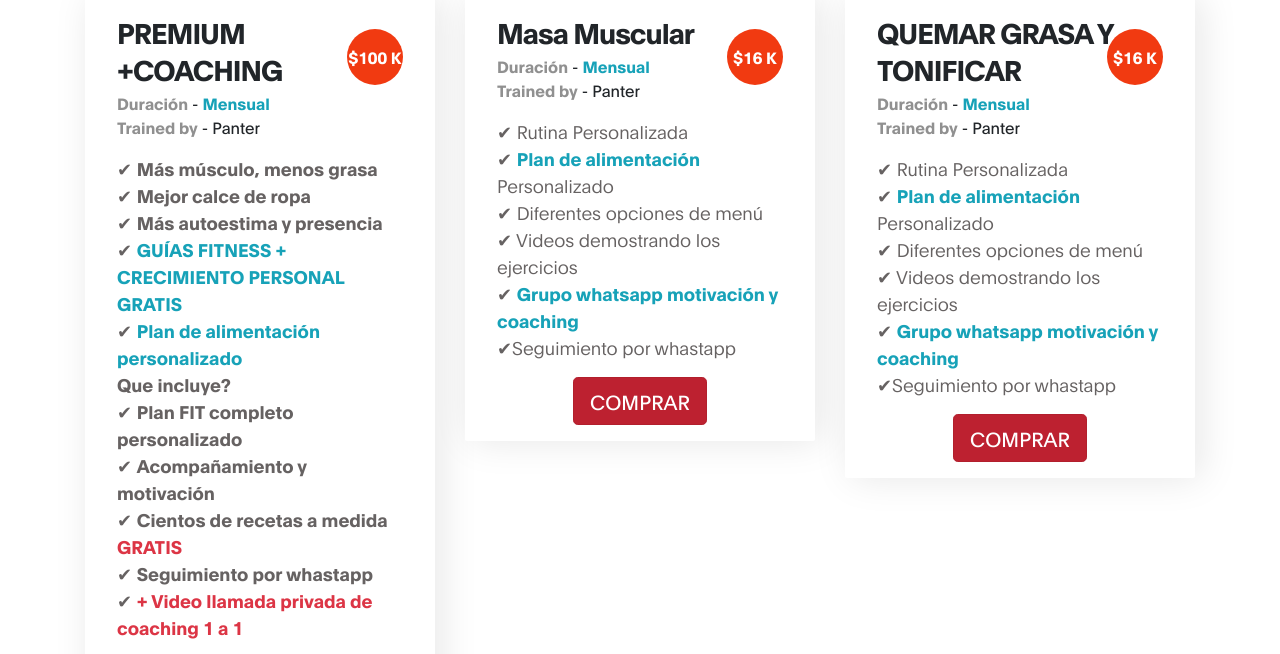
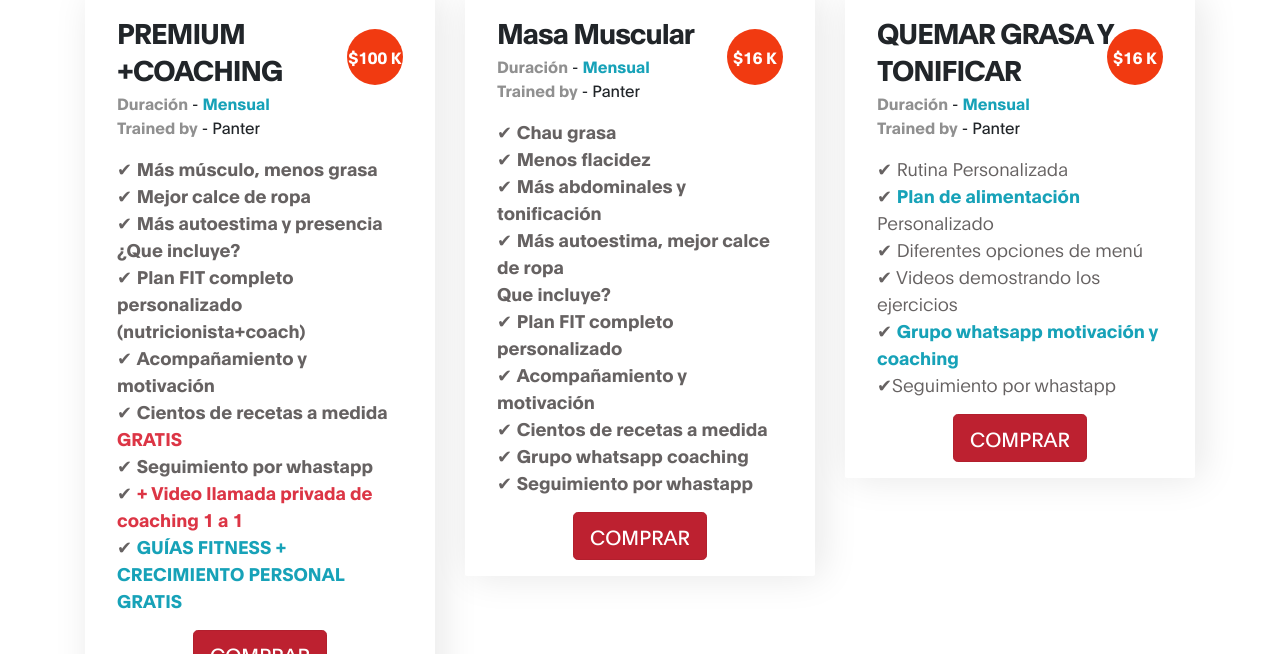
Before and after one commit to john-9999/Panter-Fit, a website: page docs/index.html in a window 1280 px wide. Shown: the part 3304-3958 px from the top of the page. Drawn offline with Linux system fonts and the light colour scheme.

Commit message:
Update index.html

```diff
--- a/docs/index.html
+++ b/docs/index.html
@@ -263,14 +263,10 @@ https://www.tooplate.com/view/2119-gymso-fitness
 
                                             ✔ <b>Más autoestima y presencia</b> <br>
 
-                                            ✔ <b class="text-info">GUÍAS FITNESS + CRECIMIENTO PERSONAL GRATIS</b> <br>
 
-                                            ✔ <b class="text-info">Plan de alimentación personalizado</b> <br>
+                                            <b>¿Que incluye?</b><br>
 
-
-                                            <b>Que incluye?</b><br>
-
-                                            ✔ <b>Plan FIT completo personalizado</b><br>
+                                            ✔ <b>Plan FIT completo personalizado (nutricionista+coach)</b><br>
 
                                             ✔ <b>Acompañamiento y motivación</b><br>
 
@@ -279,6 +275,8 @@ https://www.tooplate.com/view/2119-gymso-fitness
                                             ✔ <b>Seguimiento por whastapp</b><br>
 
                                             ✔ <b class="text-danger">+ Video llamada privada de coaching 1 a 1</b> <br>
+
+                                            ✔ <b class="text-info">GUÍAS FITNESS + CRECIMIENTO PERSONAL GRATIS</b> <br>
                                         </p>
 
                                         <center><a href="https://mpago.la/2yVWdEb" class="btn btn-danger btn-lg active" role="button">COMPRAR</a></center>
@@ -300,17 +298,26 @@ https://www.tooplate.com/view/2119-gymso-fitness
                                         <span class="class-price">$16 K</span>
 
                                         <p class="mt-3">
-                                            ✔ Rutina Personalizada <br>
+                                            ✔ <b>Chau grasa</b><br>
 
-                                            ✔ <b class="text-info">Plan de alimentación</b> Personalizado <br>
+                                            ✔ <b>Menos flacidez</b><br>
 
-                                            ✔ Diferentes opciones de menú<br>
+                                            ✔ <b>Más abdominales y tonificación</b><br>
 
-                                            ✔ Videos demostrando los ejercicios<br>
+                                            ✔ <b>Más autoestima, mejor calce de ropa</b><br>
 
-                                            ✔  <b class="text-info">Grupo whatsapp motivación y coaching</b> <br>
+                                             <b>Que incluye?</b><br>
 
-                                            ✔Seguimiento por whastapp<br>
+                                            ✔ <b>Plan FIT completo personalizado</b><br>
+
+                                            ✔ <b>Acompañamiento y motivación</b><br>
+
+                                            ✔ <b>Cientos de recetas a medida</b><br>
+
+                                            ✔ <b>Grupo whatsapp coaching</b><br>
+
+                                            ✔ <b>Seguimiento por whastapp</b><br>
+
 
                                             <center><a href="https://walink.co/839906" class="btn btn-danger btn-lg active" role="button">COMPRAR</a></center>
 
```
